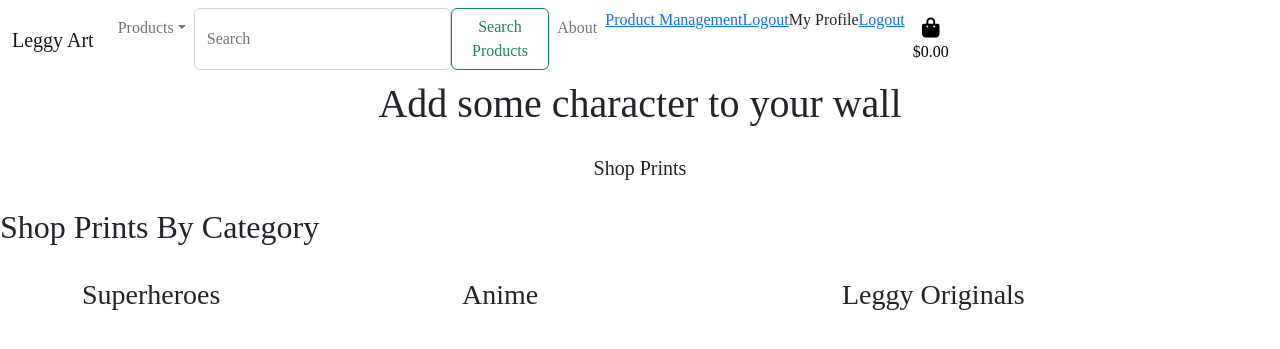
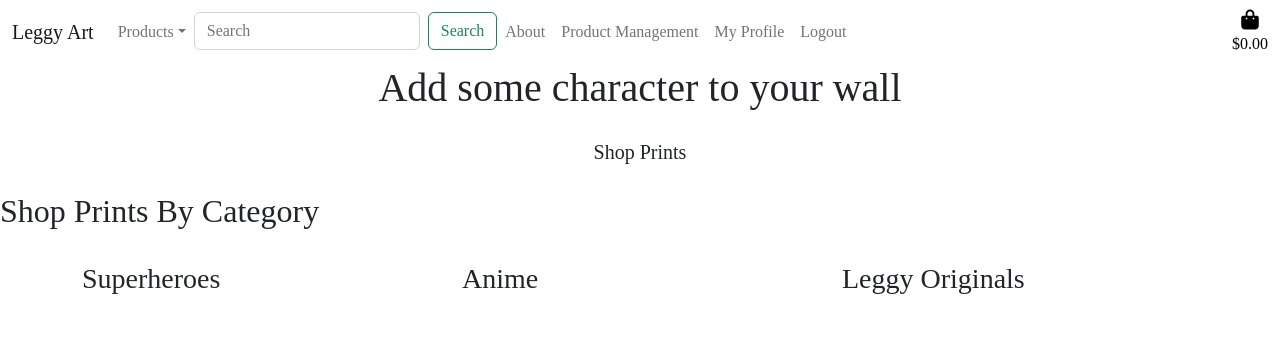
Before and after one commit to tomwiddows/leggy-art, a Django app: page / in a window 1280 px wide. Shown: the top 349 px of the page. Run offline with Django 5.2, Linux system fonts and the light colour scheme; a user stored in the database is signed in; some libraries are stand-ins or nearby versions; some web fonts are replaced.

Commit message:
reposition links in navbar

```diff
--- a/templates/base.html
+++ b/templates/base.html
@@ -38,14 +38,15 @@
         <title>Leggy Art {% block extra_title %}{% endblock %}</title>
     </head>
     <body>
-        <header class="container-fluid justify-content-between d-inline-flex">
-            <nav class="navbar navbar-expand-md nav-fill">
+        <header>
+            <nav class="navbar navbar-expand-md navbar-light">
+                <div class="container-fluid">
                     <a class="navbar-brand" href="#">Leggy Art</a>
                     <button class="navbar-toggler" type="button" data-bs-toggle="collapse" data-bs-target="#collapse-nav" aria-controls="collapse-nav" aria-expanded="false" aria-label="Toggle navigation">
                         <span class="navbar-toggler-icon"></span>
                     </button>
                     <div class="collapse navbar-collapse" id="collapse-nav">
-                    <ul class="navbar-nav">
+                        <ul class="navbar-nav me-auto mb-2 mb-lg-0">
                             <li class="nav-item dropdown">
                                 <a href="#" class="nav-link dropdown-toggle" role="button" data-bs-toggle="dropdown" aria-expanded="false">Products</a>
                                 <ul class="dropdown-menu">
@@ -55,29 +56,26 @@
                                     <li><a href="#" class="dropdown-item">Leggy Originals</a></li>
                                 </ul>
                             </li>
-                        <li>
+                            <li class="nav-item">
                                 <form class="d-flex" role="search" id="search-form">
-                                <input class="form-control" type="search" placeholder="Search" aria-label="Search">
-                                <button class="btn btn-outline-success" type="submit">Search Products</button>
+                                    <input class="form-control me-2" type="search" placeholder="Search" aria-label="Search">
+                                    <button class="btn btn-outline-success" type="submit">Search</button>
                                 </form>
                             </li>
-                        <li class="nav-item">
+                            <li class="nav-item ">
                                 <a href="#" class="nav-link">About</a>
                             </li>
                             {% if request.user.is_authenticated %}
                                 {% if request.user.is_superuser %}
                                     <li class="nav-item">
-                                    <a href="#">Product Management</a>
-                                </li>
-                                <li class="nav-item">
-                                    <a href="#">Logout</a>
+                                        <a href="#" class="nav-link">Product Management</a>
                                     </li>
                                 {% endif %}
                                 <li class="nav-item">
-                                    <a href="#" class="dropdown-item">My Profile</a>
+                                    <a href="#" class="nav-link">My Profile</a>
                                 </li>
                                 <li class="nav-item">
-                                    <a href="{% url 'account_logout' %}">Logout</a>
+                                    <a href="{% url 'account_logout' %}" class="nav-link">Logout</a>
                                 </li>
                             {% else %}
                                 <li class="nav-item">
@@ -87,7 +85,8 @@
                                     <a href="{% url 'account_login' %}" class="nav-link">Login</a>
                                 </li>
                             {% endif %}
-                        <li class="nav-item text-center">
+                        </ul>
+                        <div class="nav-item text-center">
                             <a href="#" class="nav-link {% if grand_total %}text-info font-weight-bold{% else %}text-black{% endif %}">
                                 <i class="fas fa-shopping-bag fa-lg"></i>
                                 <p class="my-0">
@@ -98,11 +97,10 @@
                                     {% endif %}
                                 </p>
                             </a>
-                        </li>
-                    </ul>
+                        </div>
+                    </div>
                 </div>
             </nav>
-
         </header>
 
         {% if messages %}
```
Lines whose indentation alone changed are shown as unchanged.
